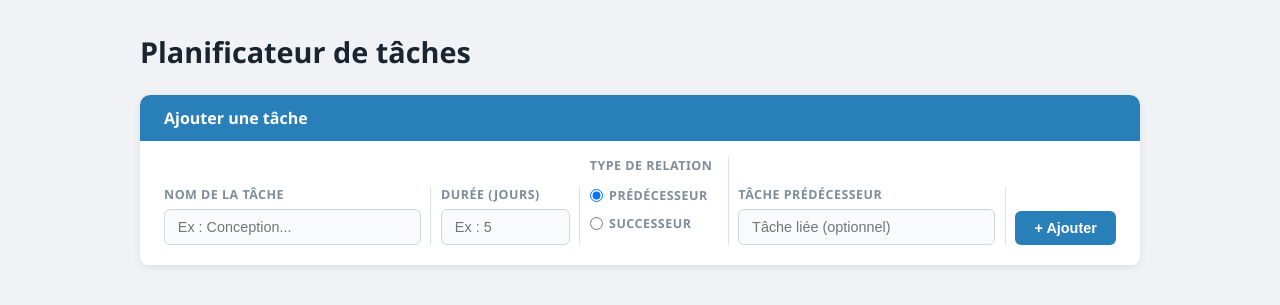
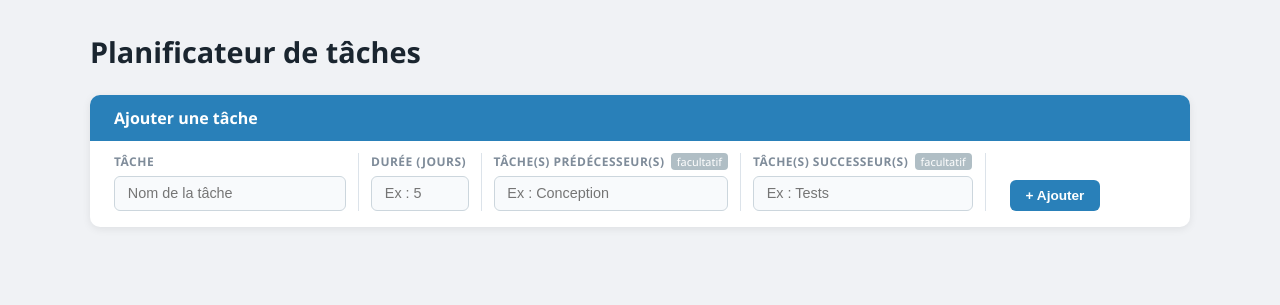
Before and after one commit to Diary-Di/GANTT-Web, a Flask app: page / in a window 1280 px wide. Shown: the top 305 px of the page. Run offline with Flask 3, Linux system fonts and the light colour scheme.

Commit message:
task creation almost done

```diff
--- a/static/script.js
+++ b/static/script.js
@@ -1,31 +1,99 @@
-// Met à jour le label du champ selon le type de relation choisi
-const radios = document.querySelectorAll('input[name="relationType"]');
-const relatedTaskLabel = document.getElementById("relatedTaskLabel");
-const relatedTaskInput = document.getElementById("relatedTask");
+let tasks = [];
+let editingId = null;
 
-radios.forEach(radio => {
-  radio.addEventListener("change", () => {
-    if (radio.value === "predecesseur") {
-      relatedTaskLabel.textContent = "Tâche prédécesseur";
-      relatedTaskInput.placeholder = "Nom de la tâche prédécesseur (optionnel)";
-    } else {
-      relatedTaskLabel.textContent = "Tâche successeur";
-      relatedTaskInput.placeholder = "Nom de la tâche successeur (optionnel)";
+function submitTask() {
+  const name        = document.getElementById("taskName").value.trim();
+  const duration    = document.getElementById("taskDuration").value.trim();
+  const predecessor = document.getElementById("predecessors").value.trim();
+  const successor   = document.getElementById("successors").value.trim();
+
+  if (!name || !duration) return;
+
+  if (editingId !== null) {
+    // Mode modification
+    const task = tasks.find(t => t.id === editingId);
+    if (task) {
+      task.name        = name;
+      task.duration    = duration;
+      task.predecessor = predecessor;
+      task.successor   = successor;
     }
+    editingId = null;
+    document.getElementById("submitBtn").textContent = "+ Ajouter";
+  } else {
+    // Nouvelle tâche
+    const id = Date.now();
+    tasks.push({ id, name, duration, predecessor, successor });
+  }
+
+  resetForm();
+  renderTasks();
+}
+
+function deleteTask(id) {
+  tasks = tasks.filter(t => t.id !== id);
+  renderTasks();
+}
+
+function editTask(id) {
+  const task = tasks.find(t => t.id === id);
+  if (!task) return;
+
+  document.getElementById("taskName").value     = task.name;
+  document.getElementById("taskDuration").value = task.duration;
+  document.getElementById("predecessors").value = task.predecessor;
+  document.getElementById("successors").value   = task.successor;
+
+  editingId = id;
+  document.getElementById("submitBtn").textContent = "✓ Enregistrer";
+  document.getElementById("taskName").focus();
+}
+
+function renderTasks() {
+  const taskList   = document.getElementById("taskList");
+  const divider    = document.getElementById("gridDivider");
+
+  taskList.innerHTML = "";
+
+  if (tasks.length === 0) {
+    divider.classList.add("hidden");
+    return;
+  }
+
+  divider.classList.remove("hidden");
+
+  tasks.forEach(task => {
+    const row = document.createElement("div");
+    row.className = "task-row task-row--data";
+    row.setAttribute("data-id", task.id);
+
+    row.innerHTML = `
+      <div class="task-cell">
+        <span>${task.name}</span>
+      </div>
+      <div class="task-cell">
+        <span>${task.duration}</span>
+      </div>
+      <div class="task-cell">
+        <span class="${task.predecessor ? '' : 'empty'}">${task.predecessor || '—'}</span>
+      </div>
+      <div class="task-cell">
+        <span class="${task.successor ? '' : 'empty'}">${task.successor || '—'}</span>
+      </div>
+      <div class="task-cell task-cell--actions">
+        <button class="btn-edit"   onclick="editTask(${task.id})">Modifier</button>
+        <button class="btn-delete" onclick="deleteTask(${task.id})">Supprimer</button>
+      </div>
+    `;
+
+    taskList.appendChild(row);
   });
-});
+}
 
-// Soumission du formulaire (à compléter selon la logique métier)
-document.getElementById("taskForm").addEventListener("submit", function (e) {
-  e.preventDefault();
-
-  const task = {
-    name: document.getElementById("taskName").value.trim(),
-    duration: parseInt(document.getElementById("taskDuration").value),
-    relationType: document.querySelector('input[name="relationType"]:checked').value,
-    relatedTask: document.getElementById("relatedTask").value.trim()
-  };
-
-  console.log("Tâche ajoutée :", task);
-  // Prochaine étape : envoyer `task` vers Flask ou l'ajouter au tableau dynamique
-});
+function resetForm() {
+  document.getElementById("taskName").value     = "";
+  document.getElementById("taskDuration").value = "";
+  document.getElementById("predecessors").value = "";
+  document.getElementById("successors").value   = "";
+  document.getElementById("taskName").focus();
+}
--- a/static/styles.css
+++ b/static/styles.css
@@ -12,7 +12,7 @@ body {
 }
 
 .container {
-  max-width: 1000px;
+  max-width: 1100px;
   margin: 0 auto;
 }
 
@@ -38,49 +38,93 @@ h2 {
   padding: 0.75rem 1.5rem;
 }
 
-/* --- Grille principale : tous les champs côte à côte --- */
-.form-grid {
+/* ================================================
+   GRILLE PARTAGÉE
+   Formulaire et lignes de tâches utilisent
+   exactement les mêmes colonnes.
+================================================ */
+.task-grid {
   display: flex;
-  align-items: flex-end;
-  gap: 0;
-  padding: 1rem 1.5rem 1.25rem;
-  border-bottom: 1px solid #dce3ea;
+  flex-direction: column;
 }
 
-/* --- Colonne générique --- */
-.form-col {
+.task-row {
+  display: grid;
+  grid-template-columns: 2fr 1fr 2fr 2fr 180px;
+  align-items: end;
+  padding: 0.75rem 1.5rem;
+}
+
+/* Ligne formulaire */
+.task-row--form {
+  padding-bottom: 1rem;
+}
+
+/* Ligne de données */
+.task-row--data {
+  align-items: center;
+  border-top: 1px solid #eef1f4;
+  transition: background 0.15s;
+}
+
+.task-row--data:hover {
+  background-color: #f5faff;
+}
+
+/* --- Cellule --- */
+.task-cell {
   display: flex;
   flex-direction: column;
-  flex: 2;
-  padding: 0 0.6rem;
+  gap: 0.35rem;
+  padding: 0 0.75rem;
   border-right: 1px solid #dce3ea;
 }
 
-.form-col:first-child {
+.task-cell:first-child {
   padding-left: 0;
 }
 
-/* Colonnes plus étroites */
-.form-col--small {
-  flex: 1;
-}
-
-/* Colonne bouton */
-.form-col--btn {
-  flex: 0 0 auto;
+.task-cell--actions {
   border-right: none;
+  flex-direction: row;
+  align-items: center;
+  gap: 0.5rem;
   padding-right: 0;
 }
 
 /* --- Labels --- */
-.form-col label {
-  font-size: 0.78rem;
+.task-cell label {
+  display: flex;
+  align-items: center;
+  gap: 0.4rem;
+  font-size: 0.75rem;
   font-weight: 600;
   text-transform: uppercase;
   letter-spacing: 0.04em;
   color: #7f8c9a;
-  margin-bottom: 0.4rem;
   white-space: nowrap;
+}
+
+.optional {
+  font-size: 0.68rem;
+  font-weight: 500;
+  text-transform: none;
+  letter-spacing: 0;
+  color: #fff;
+  background-color: #b0bec5;
+  border-radius: 4px;
+  padding: 1px 6px;
+}
+
+/* --- Valeurs affichées dans les lignes --- */
+.task-row--data .task-cell span {
+  font-size: 0.9rem;
+  color: #2c3e50;
+  padding: 0.1rem 0;
+}
+
+.empty {
+  color: #b0bec5 !important;
 }
 
 /* --- Inputs --- */
@@ -103,33 +147,12 @@ input[type="number"]:focus {
   box-shadow: 0 0 0 3px rgba(41, 128, 185, 0.12);
 }
 
-/* --- Groupe de radios --- */
-.radio-group {
-  display: flex;
-  flex-direction: column;
-  gap: 0.3rem;
-  padding: 0.4rem 0;
-}
-
-.radio-label {
-  display: flex;
-  align-items: center;
-  gap: 0.4rem;
-  font-size: 0.88rem;
-  font-weight: normal;
-  text-transform: none;
-  letter-spacing: 0;
-  color: #2c3e50;
-  cursor: pointer;
-  white-space: nowrap;
-}
-
-/* --- Bouton --- */
-button[type="submit"] {
-  padding: 0.55rem 1.2rem;
+/* --- Bouton Ajouter / Enregistrer --- */
+#submitBtn {
+  padding: 0.5rem 1rem;
   background-color: #2980b9;
   color: white;
-  font-size: 0.9rem;
+  font-size: 0.85rem;
   font-weight: 600;
   border: none;
   border-radius: 6px;
--- a/templates/index.html
+++ b/templates/index.html
@@ -8,75 +8,58 @@
 </head>
 <body>
 
-
   <div class="container">
     <h1>Planificateur de tâches</h1>
 
     <section class="form-section">
       <h2>Ajouter une tâche</h2>
 
-      <form id="taskForm">
-        <div class="form-grid">
+      <!-- Grille partagée : formulaire + lignes de tâches -->
+      <div class="task-grid">
 
-          <!-- Nom de la tâche -->
-          <div class="form-col">
-            <label for="taskName">Nom de la tâche</label>
-            <input
-              type="text"
-              id="taskName"
-              name="taskName"
-              placeholder="Ex : Conception..."
-              required
-            />
+        <!-- Ligne formulaire -->
+        <div class="task-row task-row--form" id="taskForm">
+
+          <div class="task-cell">
+            <label for="taskName">Tâche</label>
+            <input type="text" id="taskName" placeholder="Nom de la tâche" required />
           </div>
 
-          <!-- Durée -->
-          <div class="form-col form-col--small">
+          <div class="task-cell">
             <label for="taskDuration">Durée (jours)</label>
-            <input
-              type="number"
-              id="taskDuration"
-              name="taskDuration"
-              min="1"
-              placeholder="Ex : 5"
-              required
-            />
+            <input type="number" id="taskDuration" min="1" placeholder="Ex : 5" required />
           </div>
 
-          <!-- Type de relation -->
-          <div class="form-col form-col--small">
-            <label>Type de relation</label>
-            <div class="radio-group">
-              <label class="radio-label">
-                <input type="radio" name="relationType" value="predecesseur" checked />
-                Prédécesseur
-              </label>
-              <label class="radio-label">
-                <input type="radio" name="relationType" value="successeur" />
-                Successeur
-              </label>
-            </div>
+          <div class="task-cell">
+            <label for="predecessors">
+              Tâche(s) prédécesseur(s)
+              <span class="optional">facultatif</span>
+            </label>
+            <input type="text" id="predecessors" placeholder="Ex : Conception" />
           </div>
 
-          <!-- Tâche liée -->
-          <div class="form-col">
-            <label for="relatedTask" id="relatedTaskLabel">Tâche prédécesseur</label>
-            <input
-              type="text"
-              id="relatedTask"
-              name="relatedTask"
-              placeholder="Tâche liée (optionnel)"
-            />
+          <div class="task-cell">
+            <label for="successors">
+              Tâche(s) successeur(s)
+              <span class="optional">facultatif</span>
+            </label>
+            <input type="text" id="successors" placeholder="Ex : Tests" />
           </div>
 
-          <!-- Bouton -->
-          <div class="form-col form-col--btn">
+          <div class="task-cell task-cell--actions">
             <label>&nbsp;</label>
-            <button type="submit">+ Ajouter</button>
+            <button id="submitBtn" onclick="submitTask()">+ Ajouter</button>
           </div>
 
         </div>
-      </form>
+
+        <!-- Séparateur entre formulaire et tâches -->
+        <div class="grid-divider hidden" id="gridDivider"></div>
+
+        <!-- Les lignes de tâches s'insèrent ici -->
+        <div id="taskList"></div>
+
+      </div>
     </section>
   </div>
 
```
Also changed, not shown: other parts of static/styles.css (+45 -2 lines).
